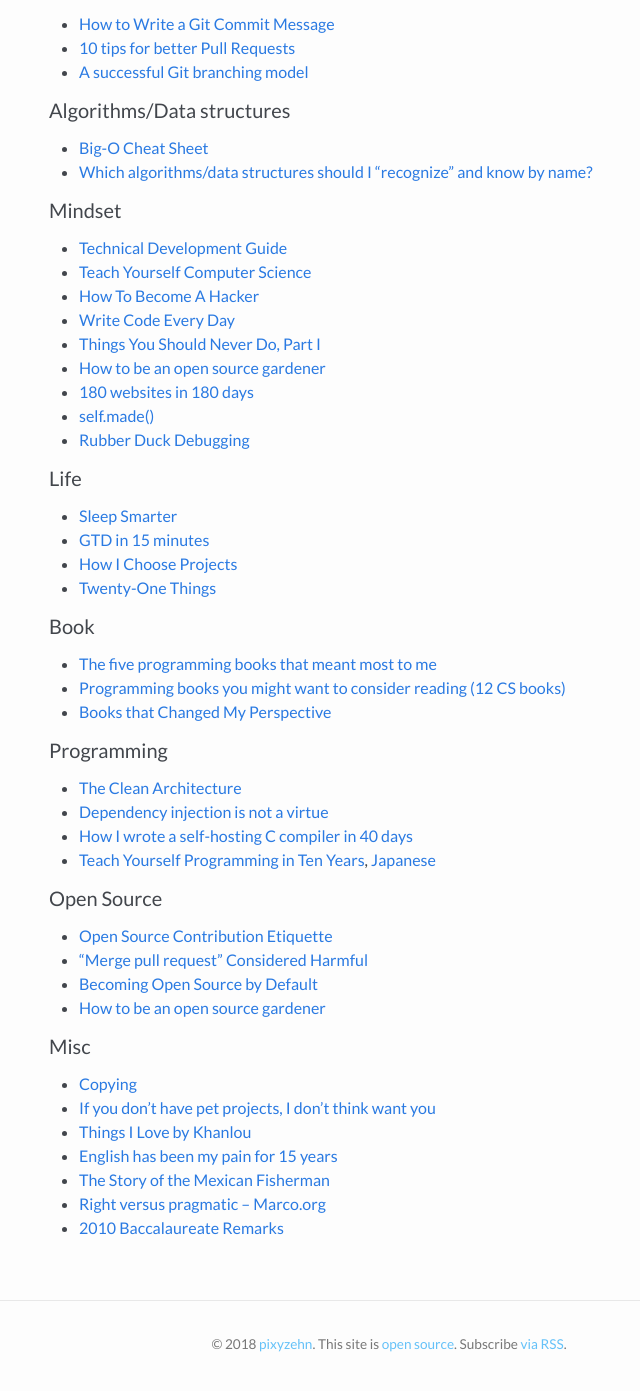
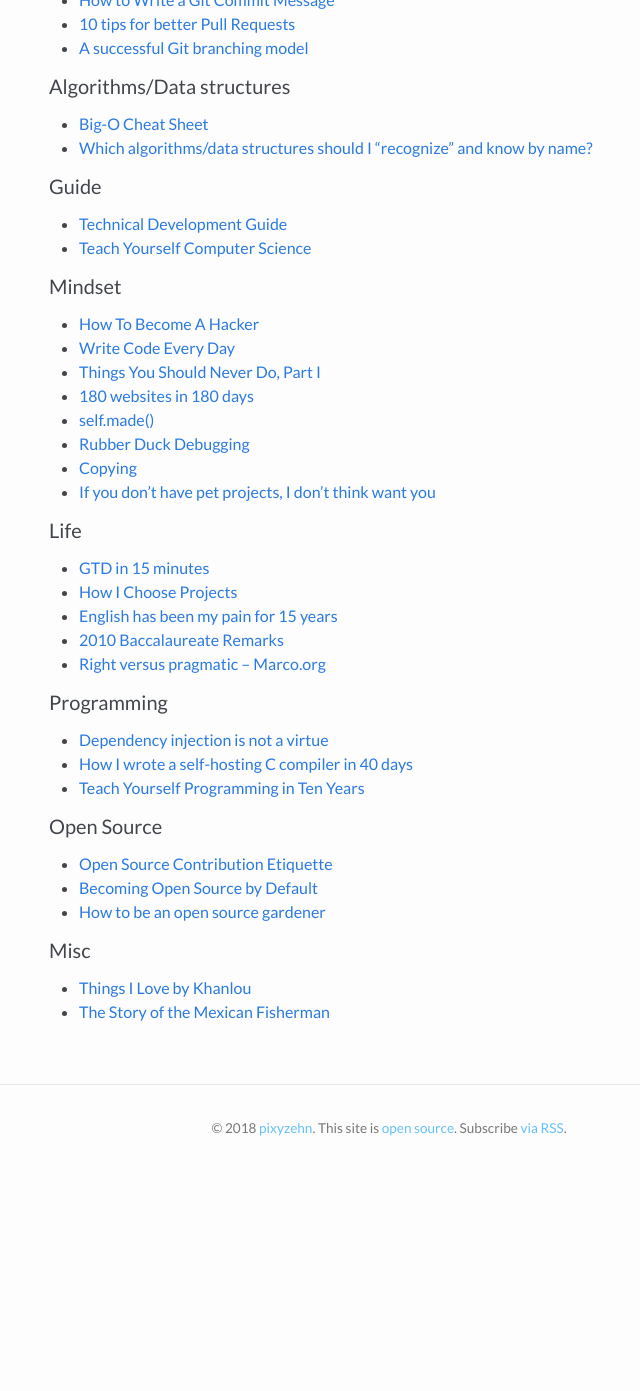
Before and after one commit to pixyzehn/pixyzehn.com, a Jekyll site: the page built from pages/links.md, in a window 1280 px wide and 1400 px high, scrolled down 442 px. Shown: the top 1391 px of the window, without its empty margins (251-891 px from the left). Built offline with Jekyll 4.4.1, drawn with Linux system fonts in a browser that asks for light colours; after the commit the page ends 1626 px from its top, so only the background shows below that; some of the changed text lies outside the part shown.

Commit message:
Update pages/links.md

```diff
--- a/pages/links.md
+++ b/pages/links.md
@@ -26,45 +25,37 @@ To be added...
 - [Big-O Cheat Sheet](http://bigocheatsheet.com/)
 - [Which algorithms/data structures should I “recognize” and know by name?](http://programmers.stackexchange.com/a/155649/225558)
 
-#### Mindset
+#### Guide
 - [Technical Development Guide](https://www.google.com/about/careers/students/guide-to-technical-development.html)
 - [Teach Yourself Computer Science](https://teachyourselfcs.com/)
+
+#### Mindset
 - [How To Become A Hacker](http://www.catb.org/~esr/faqs/hacker-howto.html)
 - [Write Code Every Day](http://ejohn.org/blog/write-code-every-day/)
 - [Things You Should Never Do, Part I](https://www.joelonsoftware.com/2000/04/06/things-you-should-never-do-part-i/)
-- [How to be an open source gardener](http://words.steveklabnik.com/how-to-be-an-open-source-gardener)
 - [180 websites in 180 days](https://jenniferdewalt.com/)
 - [self.made()](https://bugkrusha.com/2017/03/26/blogging-finally/)
 - [Rubber Duck Debugging](https://rubberduckdebugging.com)
+- [Copying](http://robnapier.net/copying)
+- [If you don’t have pet projects, I don’t think want you](https://ayende.com/blog/90113/if-you-dont-have-pet-projects-i-dont-think-i-want-you)
 
 #### Life
-- [Sleep Smarter](http://radex.io/books/sleep-smarter/)
 - [GTD in 15 minutes](https://hamberg.no/gtd/)
 - [How I Choose Projects](https://www.scotthyoung.com/blog/2016/02/18/choosing-projects/)
-- [Twenty-One Things](http://mlgrto.com/blog/2017/twenty-one/)
-
-#### Book
-- [The five programming books that meant most to me](https://signalvnoise.com/posts/3375-the-five-programming-books-that-meant-most-to-me)
-- [Programming books you might want to consider reading (12 CS books)](http://danluu.com/programming-books/)
-- [Books that Changed My Perspective](https://medium.com/the-year-of-the-looking-glass/books-that-changed-my-perspective-502c25baeeaa)
+- [English has been my pain for 15 years](http://antirez.com/news/61)
+- [2010 Baccalaureate Remarks](https://www.princeton.edu/news/2010/05/30/2010-baccalaureate-remarks)
+- [Right versus pragmatic – Marco.org](https://marco.org/2012/02/25/right-vs-pragmatic)
 
 #### Programming
-- [The Clean Architecture](https://8thlight.com/blog/uncle-bob/2012/08/13/the-clean-architecture.html)
 - [Dependency injection is not a virtue](http://david.heinemeierhansson.com/2012/dependency-injection-is-not-a-virtue.html)
 - [How I wrote a self-hosting C compiler in 40 days](http://www.sigbus.info/how-i-wrote-a-self-hosting-c-compiler-in-40-days.html)
-- [Teach Yourself Programming in Ten Years](http://www.norvig.com/21-days.html), [Japanese](http://www.yamdas.org/column/technique/21-daysj.html)
+- [Teach Yourself Programming in Ten Years](http://www.norvig.com/21-days.html)
 
 #### Open Source
 - [Open Source Contribution Etiquette](http://tirania.org/blog/archive/2010/Dec-31.html)
-- ["Merge pull request" Considered Harmful](https://blog.spreedly.com/2014/06/24/merge-pull-request-considered-harmful/)
 - [Becoming Open Source by Default](http://code.dblock.org/2015/02/09/becoming-open-source-by-default.html)
 - [How to be an open source gardener](http://words.steveklabnik.com/how-to-be-an-open-source-gardener)
 
 #### Misc
-- [Copying](http://robnapier.net/copying)
-- [If you don’t have pet projects, I don’t think want you](https://ayende.com/blog/90113/if-you-dont-have-pet-projects-i-dont-think-i-want-you)
 - [Things I Love by Khanlou](http://khanlou.com/love/)
-- [English has been my pain for 15 years](http://antirez.com/news/61)
 - [The Story of the Mexican Fisherman](https://bemorewithless.com/the-story-of-the-mexican-fisherman/)
-- [Right versus pragmatic – Marco.org](https://marco.org/2012/02/25/right-vs-pragmatic)
-- [2010 Baccalaureate Remarks](https://www.princeton.edu/news/2010/05/30/2010-baccalaureate-remarks)
```
Also changed, not shown: other parts of pages/links.md (+0 -1 lines).
